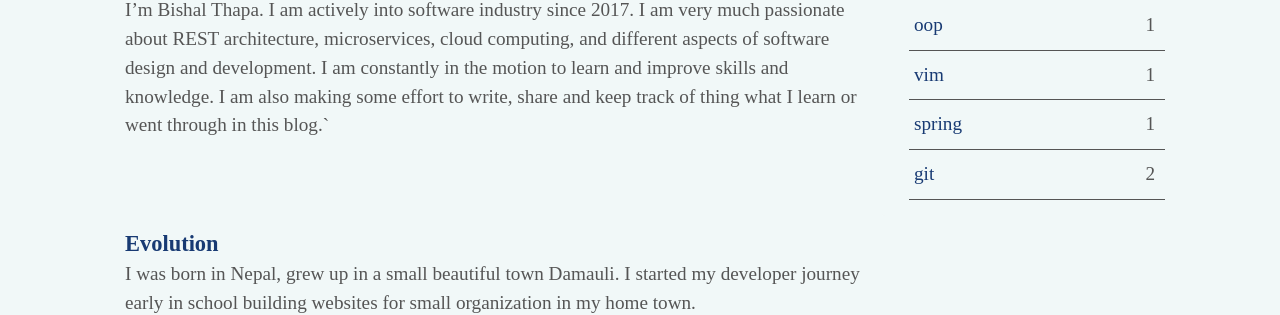
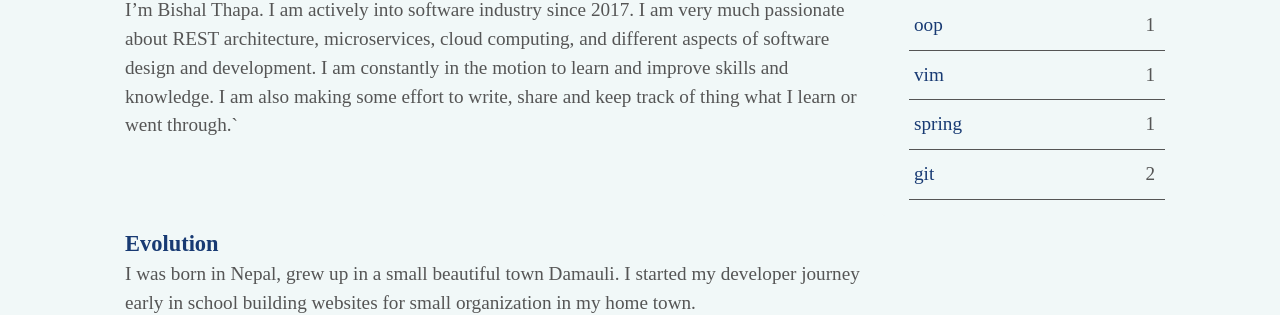
Before and after one commit to bishalthapa-x/bishalthapax.github.io, a Jekyll site: the page built from about.md, in a window 1280 px wide. Shown: the part 121-436 px from the top of the page. Built offline with Jekyll 4.4.1, drawn with Linux system fonts in a browser that asks for light colours.

Commit message:
Update about.md

```diff
--- a/about.md
+++ b/about.md
@@ -5,7 +5,7 @@ title: About
 <link href="{{site.url}}/assets/css/about.css" rel="stylesheet"/>
 
 ## About Me
-I'm Bishal Thapa. I am actively into software industry since 2017. I am very much passionate about REST architecture, microservices, cloud computing, and different aspects of software design and development. I am constantly in the motion to learn and improve skills and knowledge. I am also making some effort to write, share and keep track of thing what I learn or went through in this blog.`
+I'm Bishal Thapa. I am actively into software industry since 2017. I am very much passionate about REST architecture, microservices, cloud computing, and different aspects of software design and development. I am constantly in the motion to learn and improve skills and knowledge. I am also making some effort to write, share and keep track of thing what I learn or went through.`
 <br /><br /><br />
 
 ### Evolution
```
